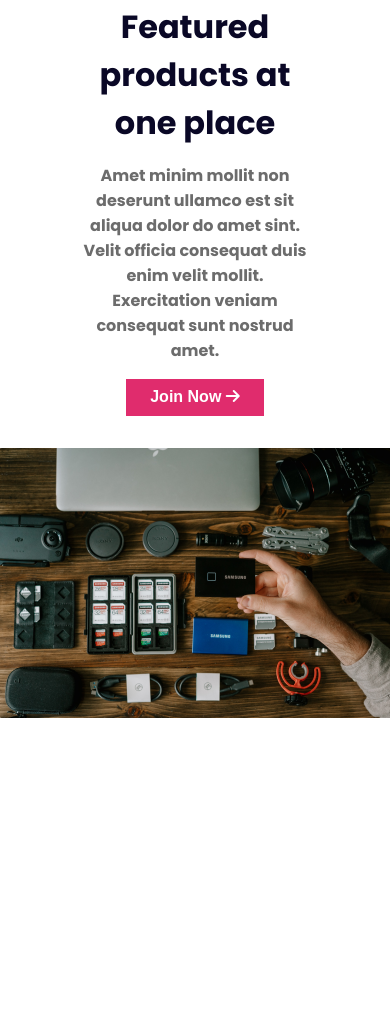
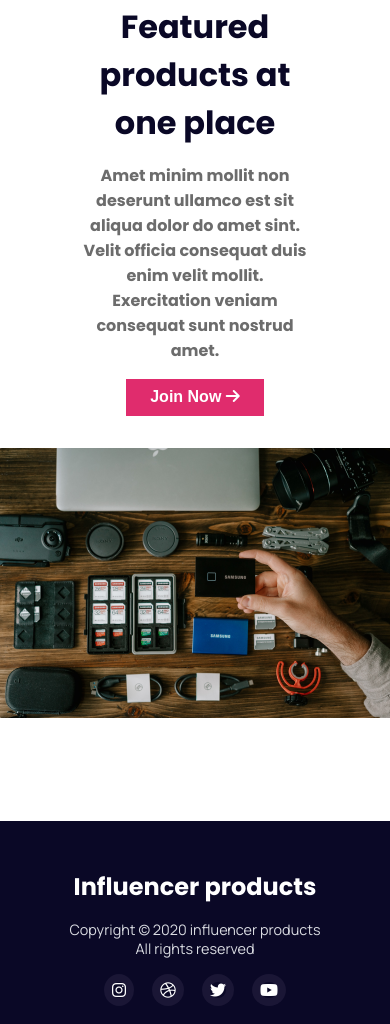
Before and after one commit to asemibnezahir/Practice-Influencer-Gear, a plain HTML site: page index.html in a window 390 px wide. Shown: the part 6115-7139 px from the top of the page. Before the commit the page ends 6936 px from the top, so only its background shows below. Drawn offline with Linux system fonts and the light colour scheme.

Commit message:
Full Design Complete & responsive in 3 Types of Device

```diff
--- a/Styles/Style.css
+++ b/Styles/Style.css
@@ -25,9 +25,6 @@
 
 
 /* Shared Style */
-header{
-    margin: 5rem 7rem;
-}
 main{
     margin: 5rem 10rem;
 }
@@ -50,7 +47,10 @@ main>section{
 
 
 /* Header Design Start */
-
+header{
+    margin: 5rem 7rem;
+    margin-bottom: 10rem;
+}
 /* Navbar start*/
 header>nav{
     justify-content: space-between;
@@ -239,8 +239,49 @@ header>nav{
 }
 /* Featured Section Ends */
 
+/* Main Design Ends */
 
 
+
+
+
+
+
+/* Footer Design Starts */
+footer{
+    background-color: #0A0826;
+    color: white;
+}
+.foot-container{
+    max-width: 16.5rem;
+    margin: 0 auto;
+    text-align: center;
+}
+.foot-title{
+    font-size: 1.5rem;
+    font-weight: 700;
+    padding-top: 3rem;
+    margin-bottom: 1rem;
+}
+.copy{
+    font-size: 0.9rem;
+    color: #D9DBE1;
+}
+.contact>ul{
+    margin: 0 2rem;
+    padding:1.5rem 0;
+    justify-content: space-around;
+}
+.contact>ul>li{
+    list-style: none;
+}
+.contact>ul>li>a>i{
+    text-decoration: none;
+    color: white;
+    box-shadow: 0 0 0 0.5rem #1a1635;
+    border-radius: 50%;
+}
+/* Footer Design Ends */
 
 
 
--- a/index.html
+++ b/index.html
@@ -227,7 +227,19 @@
     </main>
 
     <footer>
-
+        <div class="foot-container">
+            <h1 class="foot-title poppins-font">Influencer products</h1>
+            <p class="copy manrope-font">Copyright © 2020  influencer products</p>
+            <p class="copy manrope-font">All rights reserved</p>
+            <div class="contact">
+                <ul class="flexible">
+                    <li><a href=""><i class="fa-brands fa-instagram"></i></a></li>
+                    <li><a href=""><i class="fa-brands fa-dribbble"></i></a></li>
+                    <li><a href=""><i class="fa-brands fa-twitter"></i></a></li>
+                    <li><a href=""><i class="fa-brands fa-youtube"></i></a></li>
+                </ul>
+            </div>
+        </div>
     </footer>
 
 </body>
```
